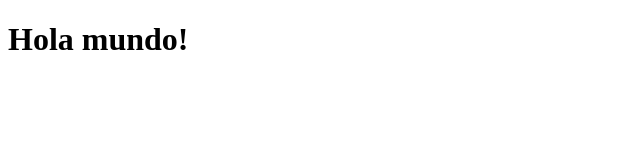
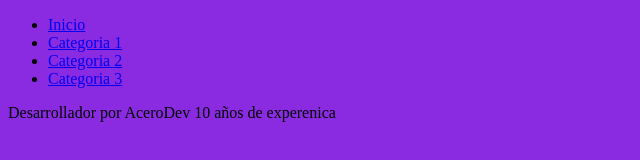
Before and after one commit to iJohanAcero/SENA_TiendaMundo, a plain HTML site: page index.html in a window 1280 px wide. Shown: the whole page, without its empty margins (0-640 px from the left). Drawn offline with Linux system fonts and the light colour scheme.

Commit message:
index y css

```diff
--- a/assets/style.css
+++ b/assets/style.css
@@ -0,0 +1,3 @@
+body {
+    background-color: blueviolet;
+}
--- a/index.html
+++ b/index.html
@@ -2,10 +2,45 @@
 <html lang="en">
 <head>
     <meta charset="UTF-8">
+    <link rel="stylesheet" href="assets/style.css">
     <meta name="viewport" content="width=device-width, initial-scale=1.0">
     <title>Tienda Mundo</title>
 </head>
 <body>
-    <h1> Hola mundo!</h1>
+    <div id="container">
+        <!-- cabecera -->
+        <header id="header">
+            <div id="logo">
+
+            </div>
+        </header>
+        <!-- Menu -->
+        <nav id="menu">
+            <ul>
+                <li>
+                    <a href="#">Inicio</a>
+                </li>
+                <li>
+                    <a href="#">Categoria 1</a>
+                </li>
+                <li>
+                    <a href="#">Categoria 2</a>
+                </li>
+                <li>
+                    <a href="#">Categoria 3</a>
+                </li>
+            </ul>
+        </nav>
+
+        <div id="content">
+            <aside id="lateral">
+
+            </aside>
+        </div>
+    </div>
+
+    <footer id="footer">
+        <p> Desarrollador por AceroDev 10 años de experenica</p>
+    </footer>
 </body>
 </html>
```
